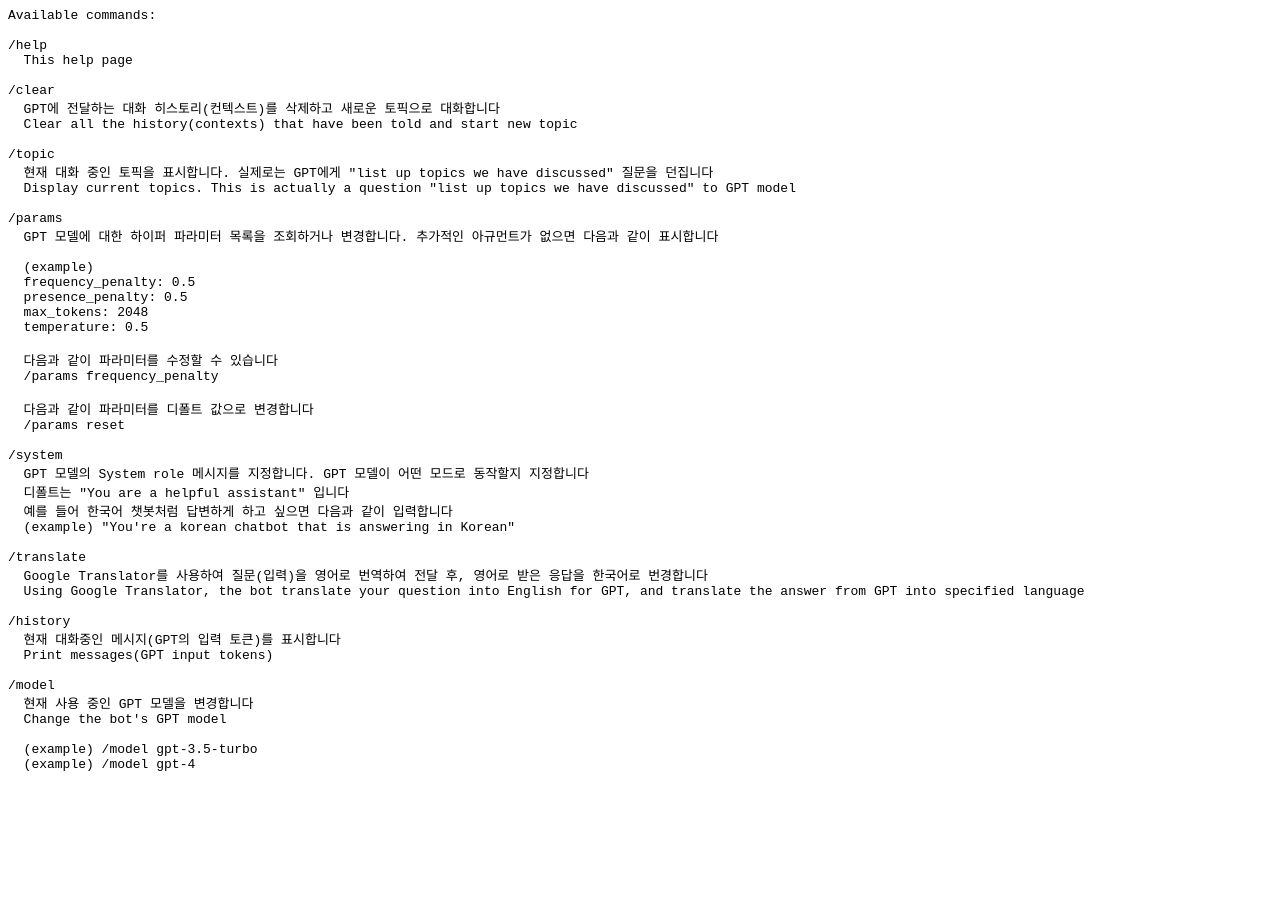
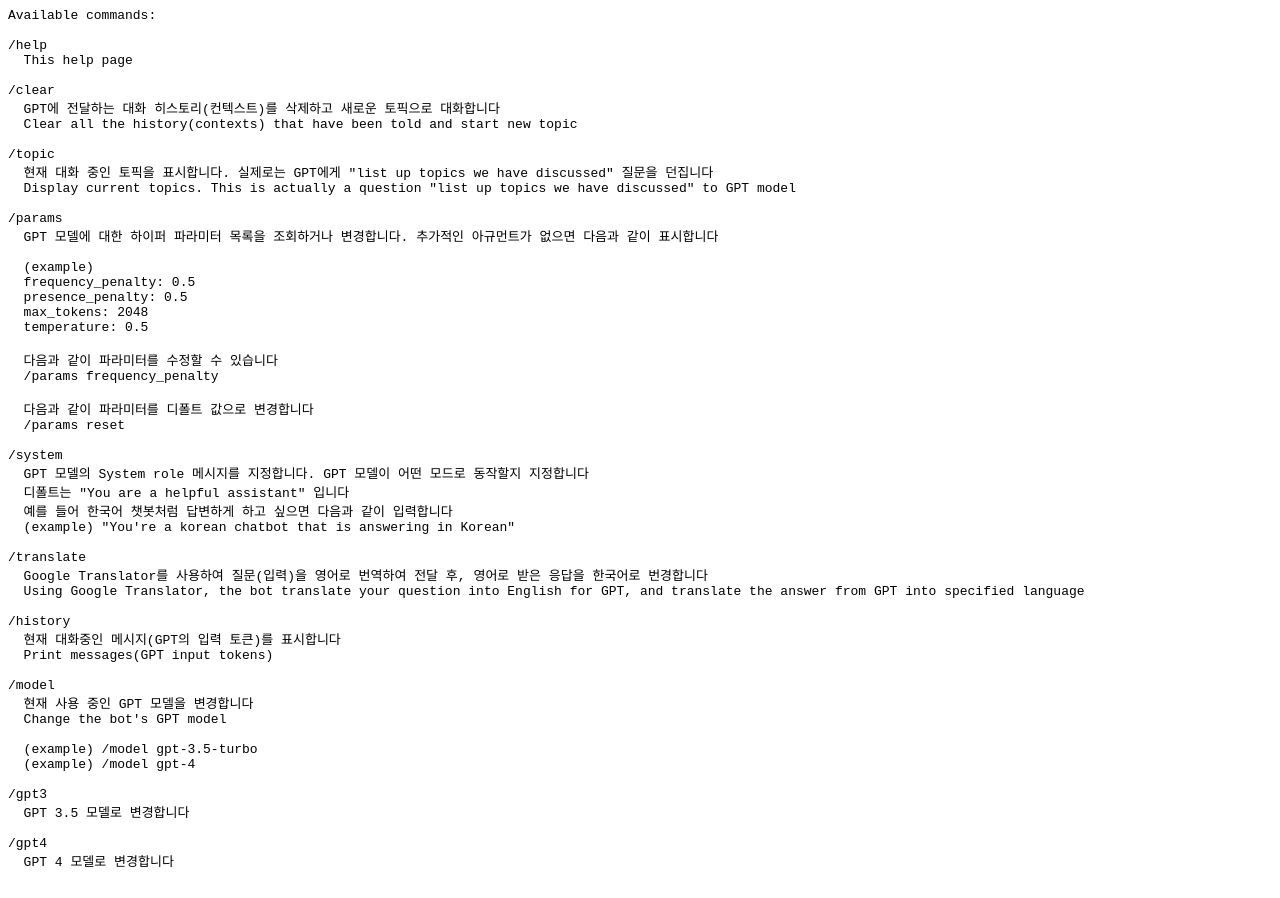
Before and after one commit to javalove93/telegram-gptbot, a plain HTML site: page docs/index.html in a window 1280 px wide. Before the commit the page ends 800 px from the top, so only its background shows below. Drawn offline with Linux system fonts and the light colour scheme.

Commit message:
Update index.html

```diff
--- a/docs/index.html
+++ b/docs/index.html
@@ -48,4 +48,10 @@ Available commands:
   (example) /model gpt-3.5-turbo
   (example) /model gpt-4
 
+/gpt3
+  GPT 3.5 모델로 변경합니다
+
+/gpt4
+  GPT 4 모델로 변경합니다
+
 </pre>
```
